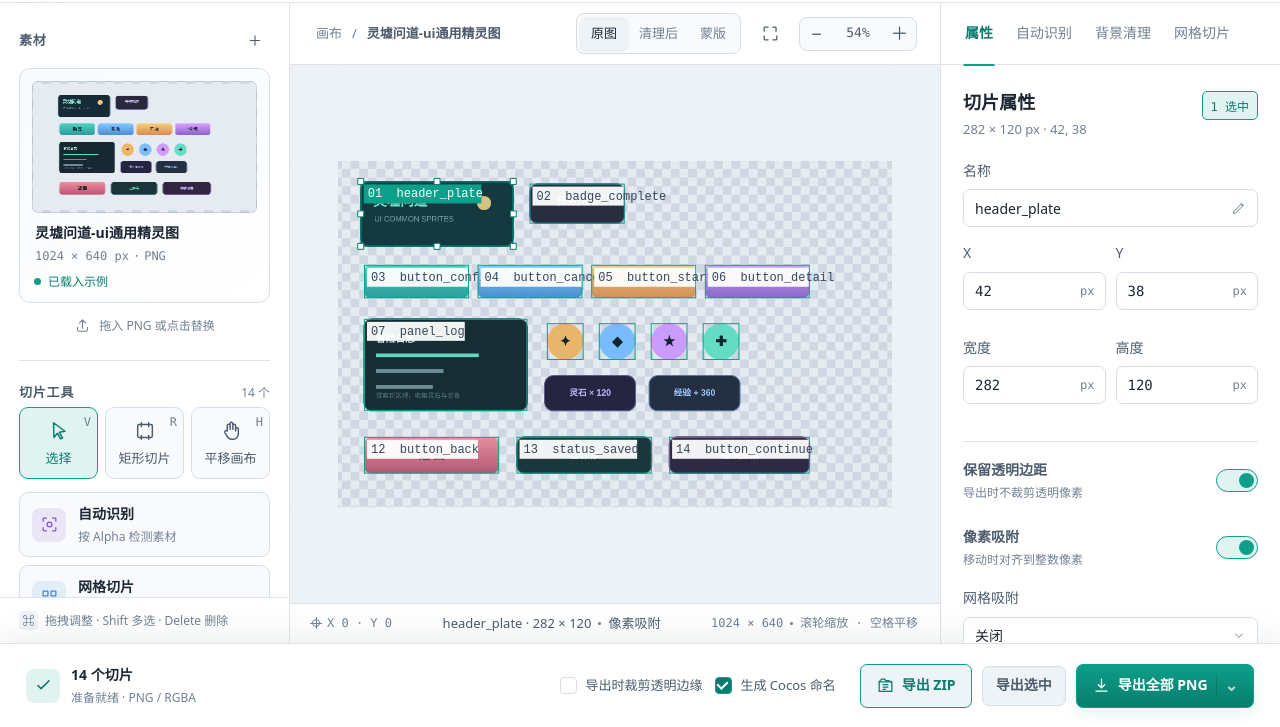
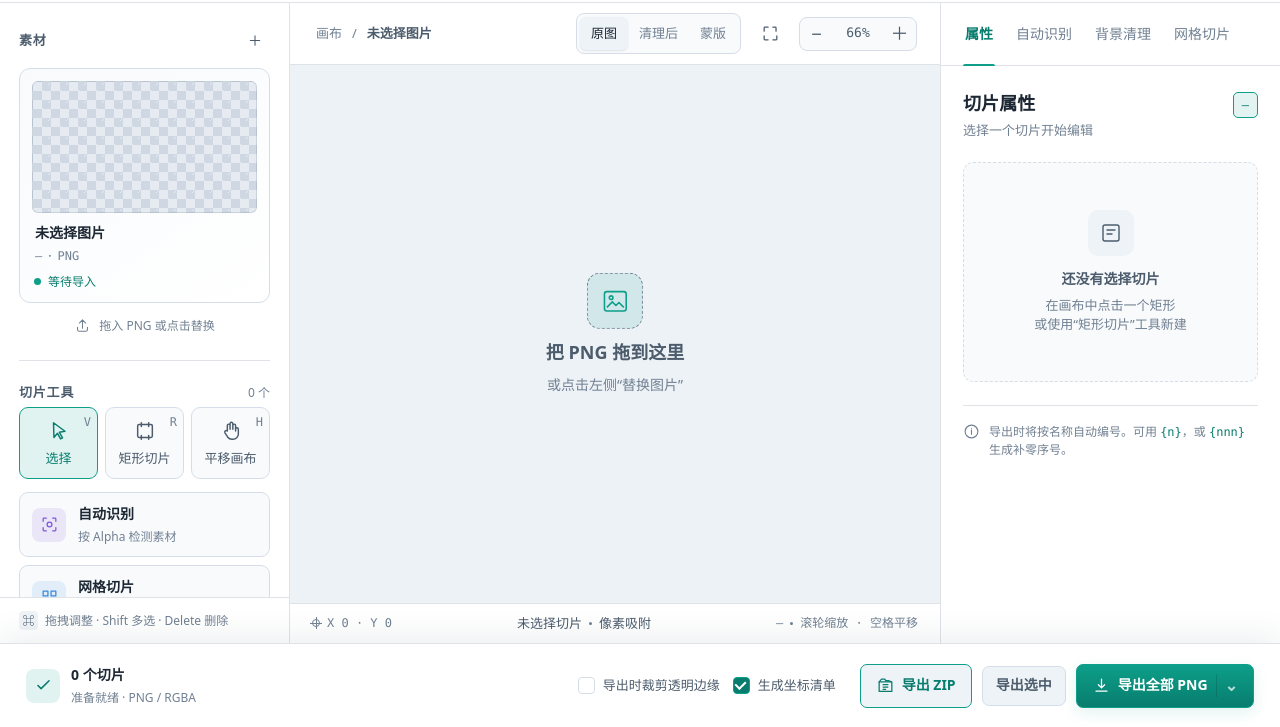
Before and after one commit to shj1995/ui-atlas-slicer, a website built with Vite: page index.html in a window 1280 px wide. Shown: the part 73-800 px from the top of the page. Built offline with nearby package versions, Linux system fonts and the light colour scheme.

Commit message:
feat: make app generic and remove demo asset

```diff
--- a/app.js
+++ b/app.js
@@ -16,8 +16,7 @@ import {
 /*
  * SpriteLab is intentionally a small, dependency-free browser app.  The UI
  * is DOM based while the image and overlay work happens in one canvas.  This
- * keeps the project easy to drop into a Cocos Creator toolchain or host from
- * a local folder without a server.
+ * keeps the project easy to host from a local folder without a server.
  */
 
 const $ = (selector) => document.querySelector(selector);
@@ -46,9 +45,9 @@ const state = {
   maskPreviewData: null,
   backgroundColors: [],
   backgroundColorManual: false,
-  fileName: "灵墟问道-ui通用精灵图-按钮面板图集-真透明-v2.png",
+  fileName: "atlas.png",
   fileFormat: "PNG",
-  imageName: "灵墟问道-ui通用精灵图",
+  imageName: "未选择图片",
   slices: [],
   selectedIds: new Set(),
   mode: "select",
@@ -66,7 +65,6 @@ const state = {
   history: [],
   redo: [],
   spaceDown: false,
-  hasDemo: true,
   rulerVisible: true,
   highContrast: false,
   theme: "light",
@@ -210,7 +208,7 @@ function syncImageCanvas() {
   state.maskSourceRef = null;
 }
 
-function setImageData(imageData, name, fileName, fromDemo = false) {
+function setImageData(imageData, name, fileName) {
   clearTimeout(cleanPreviewTimer);
   state.originalImageData = cloneData(imageData);
   state.cleanedImageData = null;
@@ -221,9 +219,8 @@ function setImageData(imageData, name, fileName, fromDemo = false) {
   const extension = (state.fileName.match(/\.([^.]+)$/)?.[1] || "png").toUpperCase();
   state.fileFormat = extension === "JPG" ? "JPEG" : extension;
   state.imageName = name || state.fileName.replace(/\.[^.]+$/, "");
-  state.hasDemo = fromDemo;
-  state.slices = fromDemo ? makeDemoSlices() : [];
-  state.selectedIds = new Set(fromDemo && state.slices[0] ? [state.slices[0].id] : []);
+  state.slices = [];
+  state.selectedIds = new Set();
   state.candidates = [];
   state.candidateSelectedIds.clear();
   state.detectStatus = "idle";
@@ -238,68 +235,6 @@ function setImageData(imageData, name, fileName, fromDemo = false) {
   renderCleanThumb();
   fitToWindow();
   renderAll();
-}
-
-function makeDemoImage() {
-  const canvas = document.createElement("canvas");
-  canvas.width = 1024;
-  canvas.height = 640;
-  const ctx = canvas.getContext("2d");
-  const round = (x, y, w, h, r) => {
-    ctx.beginPath();
-    ctx.roundRect(x, y, w, h, r);
-  };
-  const panel = (x, y, w, h, fill = "#1a2c35", stroke = "#37626a") => {
-    round(x, y, w, h, 16); ctx.fillStyle = fill; ctx.fill(); ctx.lineWidth = 2; ctx.strokeStyle = stroke; ctx.stroke();
-  };
-  const button = (x, y, w, h, c1, c2, text) => {
-    const grad = ctx.createLinearGradient(x, y, x, y + h); grad.addColorStop(0, c1); grad.addColorStop(1, c2);
-    round(x, y, w, h, 13); ctx.fillStyle = grad; ctx.fill(); ctx.strokeStyle = "rgba(255,255,255,.22)"; ctx.lineWidth = 2; ctx.stroke();
-    ctx.fillStyle = "rgba(8,18,24,.82)"; ctx.font = "700 21px 'Microsoft YaHei', sans-serif"; ctx.textAlign = "center"; ctx.textBaseline = "middle"; ctx.fillText(text, x + w / 2, y + h / 2 + 1);
-  };
-  const icon = (cx, cy, r, color, glyph) => {
-    ctx.beginPath(); ctx.arc(cx, cy, r, 0, Math.PI * 2); ctx.fillStyle = color; ctx.fill(); ctx.strokeStyle = "rgba(255,255,255,.26)"; ctx.lineWidth = 2; ctx.stroke();
-    ctx.fillStyle = "#102029"; ctx.font = "700 25px sans-serif"; ctx.textAlign = "center"; ctx.textBaseline = "middle"; ctx.fillText(glyph, cx, cy + 1);
-  };
-  // Header plate and badge
-  panel(42, 38, 282, 120, "#162b35", "#3d6f78");
-  ctx.fillStyle = "#8de8d2"; ctx.font = "700 25px 'Microsoft YaHei',sans-serif"; ctx.textAlign = "left"; ctx.fillText("灵墟问道", 65, 83);
-  ctx.fillStyle = "#83a5ae"; ctx.font = "400 14px sans-serif"; ctx.fillText("UI COMMON SPRITES", 67, 112);
-  ctx.fillStyle = "#f3c780"; ctx.beginPath(); ctx.arc(270, 78, 13, 0, Math.PI * 2); ctx.fill();
-  panel(354, 42, 176, 74, "#2a283c", "#7666a9"); ctx.fillStyle = "#dcc9ff"; ctx.font = "700 19px 'Microsoft YaHei',sans-serif"; ctx.textAlign = "center"; ctx.fillText("任务完成", 442, 81);
-  // Buttons row
-  button(48, 192, 194, 62, "#4cd1c0", "#2e9c9d", "确 定");
-  button(258, 192, 194, 62, "#84c9ff", "#4d8fd3", "取 消");
-  button(468, 192, 194, 62, "#f7ce7d", "#d98d53", "开 始");
-  button(678, 192, 194, 62, "#d9a2ff", "#8c64cb", "详 情");
-  // Large panel with rows
-  panel(48, 292, 302, 170, "#182831", "#37545d");
-  ctx.fillStyle = "#d6eee8"; ctx.font = "700 18px 'Microsoft YaHei',sans-serif"; ctx.textAlign = "left"; ctx.fillText("冒险日志", 70, 330);
-  for (let i = 0; i < 3; i++) { ctx.fillStyle = i === 0 ? "#63d9c3" : "#6f8a96"; ctx.fillRect(70, 356 + i * 29, i === 0 ? 190 : 145 - i * 20, 7); }
-  ctx.fillStyle = "#5b7781"; ctx.font = "400 12px sans-serif"; ctx.fillText("探索新区域，收集灵石与装备", 70, 435);
-  // Decorative icons
-  icon(420, 334, 34, "#efb66a", "✦"); icon(516, 334, 34, "#7dbdff", "◆"); icon(612, 334, 34, "#d09aff", "★"); icon(708, 334, 34, "#68ddc5", "✚");
-  // Small tags
-  panel(382, 397, 168, 65, "#252541", "#5c5c8d"); ctx.fillStyle = "#c5b6ff"; ctx.font = "600 16px sans-serif"; ctx.textAlign = "center"; ctx.fillText("灵石 × 120", 466, 430);
-  panel(575, 397, 168, 65, "#252f42", "#5478a0"); ctx.fillStyle = "#9ec8ff"; ctx.fillText("经验 + 360", 659, 430);
-  // Bottom wide cards
-  button(48, 510, 250, 68, "#ef8f9e", "#b95576", "返 回");
-  panel(330, 510, 250, 68, "#1b3439", "#39726e"); ctx.fillStyle = "#80e3cf"; ctx.font = "700 18px sans-serif"; ctx.textAlign = "center"; ctx.fillText("已保存", 455, 545);
-  panel(612, 510, 260, 68, "#30253e", "#72518d"); ctx.fillStyle = "#d6b7ff"; ctx.fillText("继续探索", 742, 545);
-  return ctx.getImageData(0, 0, canvas.width, canvas.height);
-}
-
-function makeDemoSlices() {
-  const defs = [
-    [42, 38, 282, 120, "header_plate"], [354, 42, 176, 74, "badge_complete"],
-    [48, 192, 194, 62, "button_confirm"], [258, 192, 194, 62, "button_cancel"],
-    [468, 192, 194, 62, "button_start"], [678, 192, 194, 62, "button_detail"],
-    [48, 292, 302, 170, "panel_log"], [386, 300, 68, 68, "icon_gem"],
-    [482, 300, 68, 68, "icon_crystal"], [578, 300, 68, 68, "icon_star"],
-    [674, 300, 68, 68, "icon_heal"], [48, 510, 250, 68, "button_back"],
-    [330, 510, 250, 68, "status_saved"], [612, 510, 260, 68, "button_continue"],
-  ];
-  return defs.map(([x, y, width, height, name], i) => ({ id: `demo-${i + 1}`, name, x, y, width, height, keepPadding: true }));
 }
 
 function canvasTokens() {
@@ -439,7 +374,9 @@ function renderCanvas() {
   const tokens = canvasTokens();
   vctx.setTransform(dpr, 0, 0, dpr, 0, 0); vctx.clearRect(0, 0, width, height); vctx.fillStyle = tokens.canvasBg; vctx.fillRect(0, 0, width, height);
   const data = currentPreviewData();
-  if (!data) return;
+  const emptyState = $("#stageEmpty");
+  if (!data) { if (emptyState) emptyState.hidden = false; return; }
+  if (emptyState) emptyState.hidden = true;
   const imageRect = { x: state.transform.x, y: state.transform.y, width: data.width * state.transform.scale, height: data.height * state.transform.scale };
   drawChecker(vctx, imageRect.x, imageRect.y, imageRect.width, imageRect.height, Math.max(8, 16 * Math.min(1, state.transform.scale)), tokens);
   const imgCanvas = canvasForData(data);
@@ -513,8 +450,19 @@ function renderInspector() {
 function getPrimarySelected() { const id = [...state.selectedIds][0]; return state.slices.find((s) => s.id === id) || null; }
 
 function updateImageLabels() {
-  const data = getWorkingImageData(); if (!data) return;
-  const dims = `${data.width} × ${data.height}`; $("#assetName").textContent = state.imageName; $("#assetSize").textContent = `${dims} px`; $("#assetFormat").textContent = state.fileFormat || "PNG"; $("#assetStatus").textContent = state.hasDemo ? "已载入示例" : "本地已载入"; $("#canvasFileName").textContent = state.imageName; $("#canvasDimensions").textContent = dims; $("#gridImageSize").textContent = dims; if (state.assetDataRef !== data) { renderThumb(assetCtx, assetThumb, data); state.assetDataRef = data; }
+  const data = getWorkingImageData();
+  if (!data) {
+    $("#assetName").textContent = "未选择图片";
+    $("#assetSize").textContent = "—";
+    $("#assetFormat").textContent = "PNG";
+    $("#assetStatus").textContent = "等待导入";
+    $("#canvasFileName").textContent = "未选择图片";
+    $("#canvasDimensions").textContent = "—";
+    $("#gridImageSize").textContent = "—";
+    if (state.assetDataRef !== null) { renderThumb(assetCtx, assetThumb, null); state.assetDataRef = null; }
+    return;
+  }
+  const dims = `${data.width} × ${data.height}`; $("#assetName").textContent = state.imageName; $("#assetSize").textContent = `${dims} px`; $("#assetFormat").textContent = state.fileFormat || "PNG"; $("#assetStatus").textContent = "本地已载入"; $("#canvasFileName").textContent = state.imageName; $("#canvasDimensions").textContent = dims; $("#gridImageSize").textContent = dims; if (state.assetDataRef !== data) { renderThumb(assetCtx, assetThumb, data); state.assetDataRef = data; }
 }
 
 function renderAll() { updateImageLabels(); renderSliceList(); renderInspector(); renderDetectList(); renderCanvas(); updateZoomLabel(); updatePreviewButtons(); updateHistoryButtons(); const applyBtn = $("#applyCleanBtn"); if (applyBtn) applyBtn.disabled = !state.pendingCleaned; }
@@ -631,7 +579,7 @@ async function loadFile(file) {
       const url = URL.createObjectURL(file);
       drawable = await new Promise((resolve, reject) => { const image = new Image(); image.onload = () => { URL.revokeObjectURL(url); resolve(image); }; image.onerror = (err) => { URL.revokeObjectURL(url); reject(err); }; image.src = url; });
     }
-    const canvas = document.createElement("canvas"); canvas.width = drawable.width || drawable.naturalWidth; canvas.height = drawable.height || drawable.naturalHeight; const ctx = canvas.getContext("2d", { willReadFrequently: true }); ctx.drawImage(drawable, 0, 0); setImageData(ctx.getImageData(0, 0, canvas.width, canvas.height), file.name.replace(/\.[^.]+$/, ""), file.name, false); if (typeof drawable.close === "function") drawable.close(); toast(`已载入 ${file.name} · ${canvas.width} × ${canvas.height}`, "success");
+    const canvas = document.createElement("canvas"); canvas.width = drawable.width || drawable.naturalWidth; canvas.height = drawable.height || drawable.naturalHeight; const ctx = canvas.getContext("2d", { willReadFrequently: true }); ctx.drawImage(drawable, 0, 0); setImageData(ctx.getImageData(0, 0, canvas.width, canvas.height), file.name.replace(/\.[^.]+$/, ""), file.name); if (typeof drawable.close === "function") drawable.close(); toast(`已载入 ${file.name} · ${canvas.width} × ${canvas.height}`, "success");
   } catch (err) { console.error(err); toast("图片读取失败，请换一张 PNG 重试", "error"); }
 }
 
@@ -723,8 +671,8 @@ async function exportSlices(selectedOnly = false) {
     }));
     const result = await exportSlicesAsPng(data, namedSlices, { trim, alphaThreshold: 1 });
     downloadPngFiles(result.files, { delay: 110 });
-    if (useNames) downloadCocosMeta(namedSlices, data, { trim });
-    toast(`已准备 ${result.files.length} 个 PNG${useNames ? " 与 Cocos 元数据" : ""}，浏览器将开始下载`, "success");
+    if (useNames) downloadMetadata(namedSlices, data, { trim });
+    toast(`已准备 ${result.files.length} 个 PNG${useNames ? " 与坐标清单" : ""}，浏览器将开始下载`, "success");
   } catch (err) {
     console.error(err);
     toast(`导出失败：${err.message}`, "error");
@@ -734,9 +682,9 @@ async function exportSlices(selectedOnly = false) {
   }
 }
 
-function buildCocosMetaBlob(slices, data, options = {}) {
+function buildMetadataBlob(slices, data, options = {}) {
   const payload = {
-    format: "SpriteLab-Cocos",
+    format: "SpriteLab-Atlas",
     version: 1,
     image: state.fileName,
     size: { width: data.width, height: data.height },
@@ -752,13 +700,13 @@ function buildCocosMetaBlob(slices, data, options = {}) {
     })),
   };
   return {
-    name: `${state.imageName || "atlas"}.cocos.json`,
+    name: `${state.imageName || "atlas"}.atlas.json`,
     blob: new Blob([JSON.stringify(payload, null, 2)], { type: "application/json" }),
   };
 }
 
-function downloadCocosMeta(slices, data, options = {}) {
-  const file = buildCocosMetaBlob(slices, data, options);
+function downloadMetadata(slices, data, options = {}) {
+  const file = buildMetadataBlob(slices, data, options);
   const href = URL.createObjectURL(file.blob);
   const a = document.createElement("a");
   a.href = href;
@@ -790,11 +738,11 @@ async function exportSlicesZip(selectedOnly = false) {
         : `${state.imageName}_${String(i + 1).padStart(3, "0")}`,
     }));
     const result = await exportSlicesAsPng(data, namedSlices, { trim, alphaThreshold: 1 });
-    const extraFiles = useNames ? [buildCocosMetaBlob(namedSlices, data, { trim })] : [];
+    const extraFiles = useNames ? [buildMetadataBlob(namedSlices, data, { trim })] : [];
     const zip = await createZipBlob(result.files, { extraFiles });
     const suffix = selectedOnly ? "-selected" : "";
     downloadZipBlob(zip, `${state.imageName || "sprites"}${suffix}.zip`);
-    toast(`已下载 ZIP：${result.files.length} 个 PNG${useNames ? " 与 Cocos 元数据" : ""}`, "success");
+    toast(`已下载 ZIP：${result.files.length} 个 PNG${useNames ? " 与坐标清单" : ""}`, "success");
   } catch (err) {
     console.error(err);
     toast(`ZIP 导出失败：${err.message}`, "error");
@@ -843,6 +791,6 @@ function bindEvents() {
   $("#exportAllBtn").addEventListener("click", () => exportSlices(false)); $("#exportSelectedBtn").addEventListener("click", () => exportSlices(true)); $("#exportZipBtn").addEventListener("click", () => exportSlicesZip(false)); $("#helpBtn").addEventListener("click", () => openModal("helpModal")); $("#settingsBtn").addEventListener("click", () => openModal("settingsModal")); $("#themeToggleBtn").addEventListener("click", () => applyTheme(state.theme === "light" ? "dark" : "light")); $("#themeSelect").addEventListener("change", (e) => applyTheme(e.target.value)); $$('[data-close-modal]').forEach((b) => b.addEventListener("click", () => closeModal(b.dataset.closeModal))); $$(".modal-backdrop").forEach((m) => m.addEventListener("click", (e) => { if (e.target === m) m.hidden = true; })); $("#rulerToggle").addEventListener("change", (e) => { state.rulerVisible = e.target.checked; renderCanvas(); }); $("#contrastToggle").addEventListener("change", (e) => { state.highContrast = e.target.checked; renderCanvas(); });
 }
 
-function init() { applyTheme(storedTheme(), false); setImageData(makeDemoImage(), "灵墟问道-ui通用精灵图", state.fileName, true); bindEvents(); requestAnimationFrame(() => { resizeViewport(); fitToWindow(); }); $("#bgColorSwatch").style.background = $("#bgColorInput").value; toast("示例图集已载入 · 拖入 PNG 开始工作", "success"); }
+function init() { applyTheme(storedTheme(), false); setImageData(null, "未选择图片", "atlas.png"); bindEvents(); requestAnimationFrame(() => { resizeViewport(); fitToWindow(); }); $("#bgColorSwatch").style.background = $("#bgColorInput").value; }
 
 init();
--- a/index.html
+++ b/index.html
@@ -4,6 +4,7 @@
     <meta charset="UTF-8" />
     <meta name="viewport" content="width=device-width, initial-scale=1.0" />
     <meta name="theme-color" content="#f4f7fb" />
+    <link rel="icon" type="image/png" href="/spritelab-icon.png" />
     <title>SpriteLab · UI 图集拆分器</title>
     <link rel="stylesheet" href="styles.css" />
   </head>
@@ -12,7 +13,7 @@
       <header class="topbar">
         <div class="brand-lockup">
           <div class="brand-mark" aria-hidden="true">
-            <span></span><span></span><span></span><span></span>
+            <img src="/spritelab-icon.png" alt="" />
           </div>
           <div class="brand-copy">
             <div class="brand-name">SpriteLab</div>
@@ -61,16 +62,16 @@
             <div class="asset-card" id="assetDropZone">
               <div class="asset-preview checkerboard" id="assetPreview"><canvas id="assetThumb" width="224" height="126"></canvas></div>
               <div class="asset-meta">
-                <div class="asset-name" id="assetName">灵墟问道-ui通用精灵图</div>
-                <div class="asset-details"><span id="assetSize">1024 × 640 px</span><span class="dot-sep">·</span><span id="assetFormat">PNG</span></div>
+                <div class="asset-name" id="assetName">未选择图片</div>
+                <div class="asset-details"><span id="assetSize">—</span><span class="dot-sep">·</span><span id="assetFormat">PNG</span></div>
               </div>
-              <div class="asset-status"><span class="status-dot"></span><span id="assetStatus">已载入示例</span></div>
+              <div class="asset-status"><span class="status-dot"></span><span id="assetStatus">等待导入</span></div>
             </div>
             <input id="fileInput" type="file" accept="image/png,image/webp,image/jpeg" hidden />
             <button class="drop-hint" id="dropHint"><svg viewBox="0 0 24 24"><path d="M12 16V4m0 0L7.5 8.5M12 4l4.5 4.5"/><path d="M5 14.5v3A2.5 2.5 0 0 0 7.5 20h9a2.5 2.5 0 0 0 2.5-2.5v-3"/></svg><span>拖入 PNG 或点击替换</span></button>
 
             <div class="sidebar-rule"></div>
-            <div class="section-heading"><span>切片工具</span><span class="muted-count" id="sliceCount">12 个</span></div>
+            <div class="section-heading"><span>切片工具</span><span class="muted-count" id="sliceCount">0 个</span></div>
             <div class="tool-grid">
               <button class="tool-btn active" data-mode="select"><svg viewBox="0 0 24 24"><path d="m6 3 12.5 9.3-6.1 1.1 3.5 6.1-2.2 1.2-3.4-6.2-3.8 4.5Z"/></svg><span>选择</span><kbd>V</kbd></button>
               <button class="tool-btn" data-mode="draw"><svg viewBox="0 0 24 24"><rect x="4" y="5" width="16" height="14" rx="1.5"/><path d="M8 3v4M16 3v4M8 17v4M16 17v4"/></svg><span>矩形切片</span><kbd>R</kbd></button>
@@ -91,7 +92,7 @@
 
         <main class="canvas-area">
           <div class="canvas-toolbar">
-            <div class="canvas-breadcrumb"><span>画布</span><span class="slash">/</span><span class="active-breadcrumb" id="canvasFileName">灵墟问道-ui通用精灵图</span></div>
+            <div class="canvas-breadcrumb"><span>画布</span><span class="slash">/</span><span class="active-breadcrumb" id="canvasFileName">未选择图片</span></div>
             <div class="canvas-toolbar-actions">
               <div class="segmented" role="group" aria-label="预览模式">
                 <button class="seg-btn active" data-preview="image" title="原图">原图</button>
@@ -179,15 +180,15 @@
                 <div class="toggle-row"><div><b>裁剪每格透明边缘</b><small>导出更紧凑的 PNG</small></div><label class="switch"><input id="gridCropToggle" type="checkbox"/><span></span></label></div>
                 <button class="primary-btn wide" id="runGridBtn"><svg viewBox="0 0 24 24"><rect x="4" y="4" width="6" height="6"/><rect x="14" y="4" width="6" height="6"/><rect x="4" y="14" width="6" height="6"/><rect x="14" y="14" width="6" height="6"/></svg>生成网格切片</button>
               </div>
-              <div class="grid-tip"><span class="tip-icon">i</span><span>当前图片 <b id="gridImageSize">1024 × 640</b>。留空单格尺寸将根据行列自动计算。</span></div>
+              <div class="grid-tip"><span class="tip-icon">i</span><span>当前图片 <b id="gridImageSize">—</b>。留空单格尺寸将根据行列自动计算。</span></div>
             </section>
           </div>
         </aside>
       </div>
 
       <footer class="export-bar">
-        <div class="export-summary"><span class="export-check"><svg viewBox="0 0 24 24"><path d="m5 12 4 4L19 6"/></svg></span><div><b id="exportCount">12 个切片</b><small>准备就绪 · PNG / RGBA</small></div></div>
-        <div class="export-options"><label class="check-label"><input id="exportTrimToggle" type="checkbox"/><span class="fake-check"></span>导出时裁剪透明边缘</label><label class="check-label"><input id="exportMetaToggle" type="checkbox" checked/><span class="fake-check"></span>生成 Cocos 命名</label></div>
+        <div class="export-summary"><span class="export-check"><svg viewBox="0 0 24 24"><path d="m5 12 4 4L19 6"/></svg></span><div><b id="exportCount">0 个切片</b><small>准备就绪 · PNG / RGBA</small></div></div>
+        <div class="export-options"><label class="check-label"><input id="exportTrimToggle" type="checkbox"/><span class="fake-check"></span>导出时裁剪透明边缘</label><label class="check-label"><input id="exportMetaToggle" type="checkbox" checked/><span class="fake-check"></span>生成坐标清单</label></div>
         <div class="export-actions"><button class="secondary-btn export-zip-btn" id="exportZipBtn"><svg viewBox="0 0 24 24"><path d="M4 7.5h16v12H4z"/><path d="M4 7.5 7 4h4l1.5 2h4l3 1.5M9 11h6M9 14h6M9 17h3"/></svg>导出 ZIP</button><button class="secondary-btn" id="exportSelectedBtn" disabled>导出选中</button><button class="primary-btn export-btn" id="exportAllBtn"><svg viewBox="0 0 24 24"><path d="M12 4v11m0 0-4-4m4 4 4-4M5 19h14"/></svg>导出全部 PNG <span class="btn-caret">⌄</span></button></div>
       </footer>
     </div>
--- a/package.json
+++ b/package.json
@@ -2,7 +2,7 @@
   "name": "ui-atlas-slicer",
   "private": true,
   "version": "0.1.0",
-  "description": "纯前端、浏览器本地运行的 Cocos Creator UI 图集拆分器",
+  "description": "纯前端、浏览器本地运行的 UI 图集拆分工具",
   "license": "MIT",
   "author": "shj1995",
   "repository": {
--- a/src/imageProcessing.js
+++ b/src/imageProcessing.js
@@ -841,8 +841,8 @@ export function downloadPngFiles(files, options = {}) {
  *
  * `files` is normally the `result.files` array returned by
  * {@link exportSlicesAsPng}: `{ name, blob }`.  `extraFiles` can be an object
- * or an array of `{ name, blob }` entries (for example a Cocos coordinate
- * manifest) and is stored alongside the PNGs.  The function is async because
+ * or an array of `{ name, blob }` entries (for example a coordinate manifest)
+ * and is stored alongside the PNGs.  The function is async because
  * browser Blobs expose their bytes through `arrayBuffer()`.
  *
  * Empty input, malformed entries, zero-byte files, and ZIP encoder failures
```
Also changed, not shown: CONTRIBUTING.md (+1 -1 lines), src/imageProcessing.README.md (+1 -1 lines), styles.css (+3 -4 lines), README.md, public/spritelab-icon.png (added).
